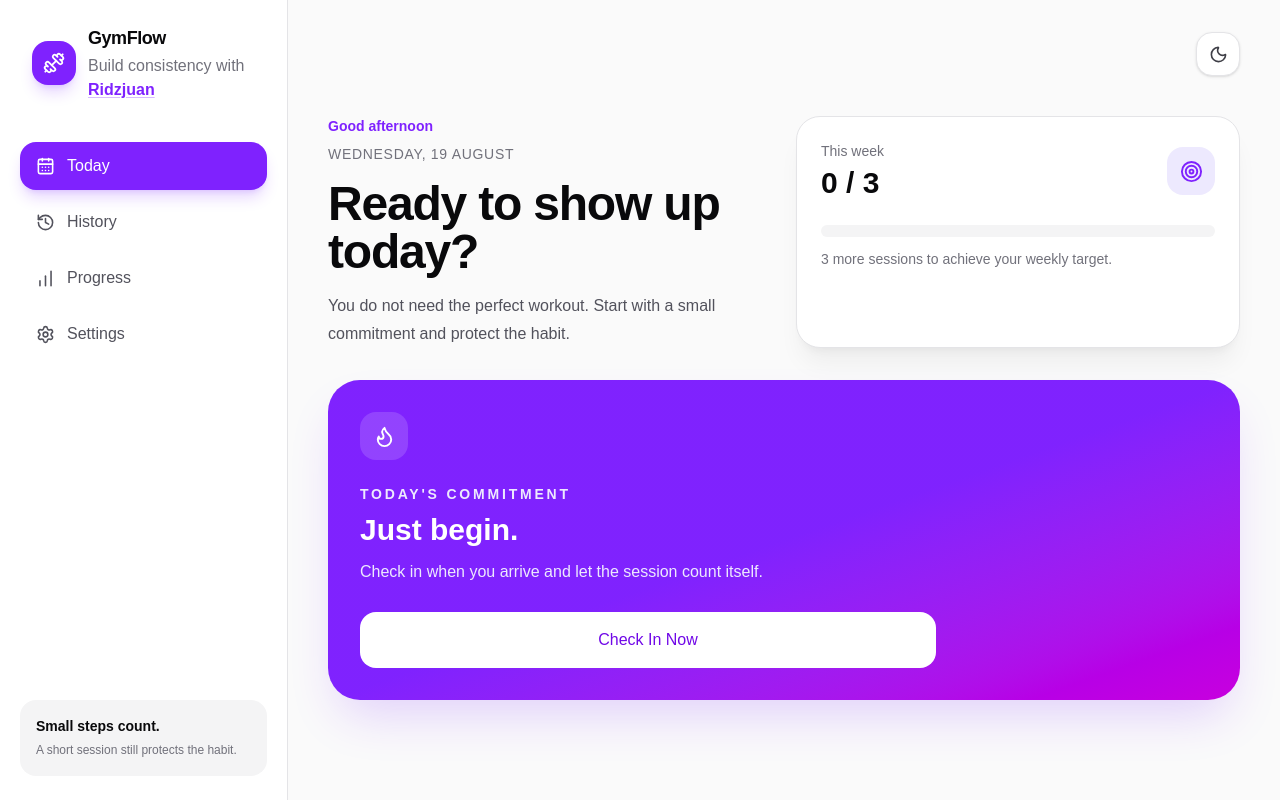
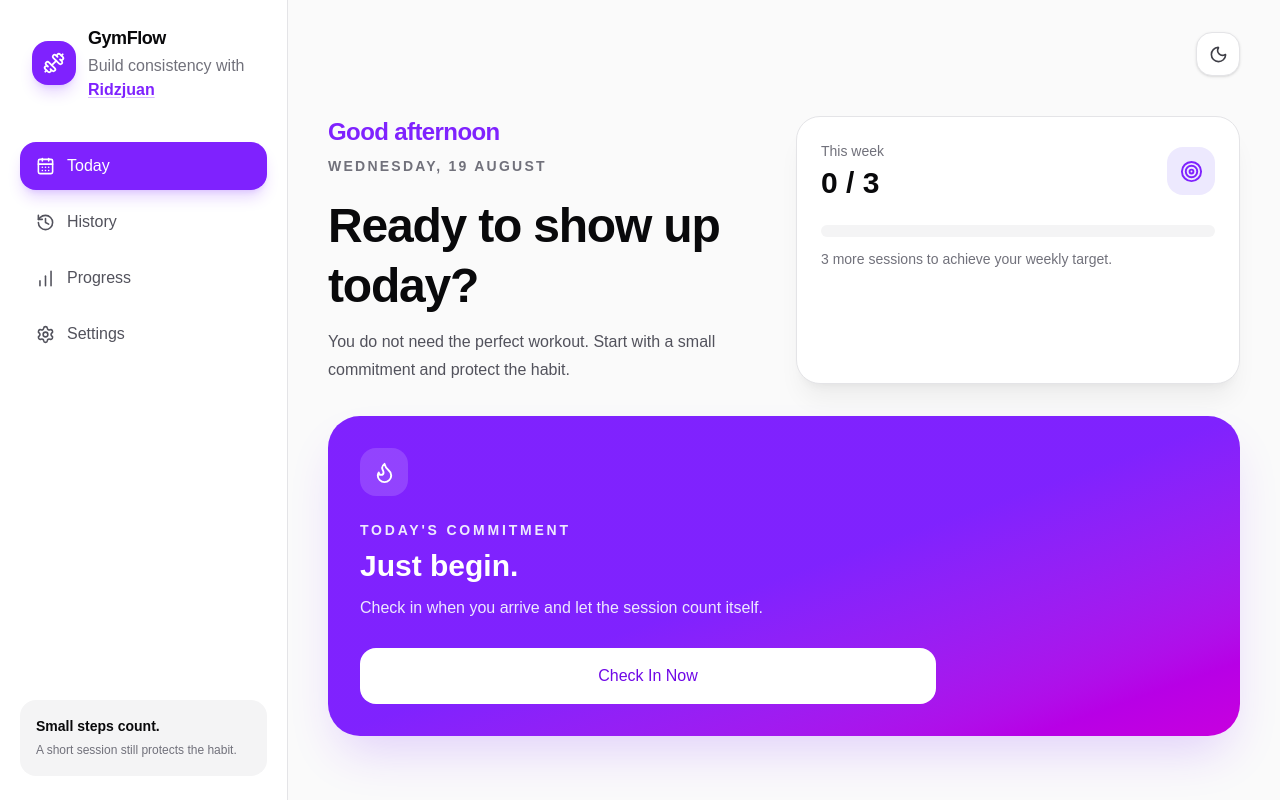
Before and after one commit to ameeridz/gymflow, a Next.js app: page / in a window 1280 px wide. Built offline with nearby package versions, Linux system fonts and the light colour scheme.

Commit message:
fix: improve Today page visual hierarchy

```diff
--- a/src/app/page.tsx
+++ b/src/app/page.tsx
@@ -61,12 +61,12 @@ export default function Home() {
     <main className="min-h-screen px-4 py-6 sm:px-6 lg:px-10 lg:py-8">
       <div className="mx-auto max-w-6xl">
         <header className="flex items-center justify-between lg:justify-end">
-          <div className="flex items-center gap-3 lg:hidden">
-            <div className="flex h-11 w-11 items-center justify-center rounded-2xl bg-violet-600 text-white shadow-lg shadow-violet-600/20">
+          <div className="flex min-w-0 items-center gap-3 lg:hidden">
+            <div className="flex h-11 w-11 shrink-0 items-center justify-center rounded-2xl bg-violet-600 text-white shadow-lg shadow-violet-600/20">
               <Dumbbell size={22} />
             </div>
 
-            <div>
+            <div className="min-w-0">
               <p className="text-lg font-black tracking-tight">
                 GymFlow
               </p>
@@ -75,7 +75,8 @@ export default function Home() {
                 href="https://ridzu.one"
                 target="_blank"
                 rel="noopener noreferrer"
-                className="text-xs text-zinc-500 transition-colors hover:text-violet-600 dark:text-zinc-400 dark:hover:text-violet-400"
+                aria-label="Visit Ridzjuan personal website"
+                className="block truncate text-xs text-zinc-500 transition-colors hover:text-violet-600 dark:text-zinc-400 dark:hover:text-violet-400"
               >
                 Build consistency with{" "}
                 <span className="font-bold text-violet-600 dark:text-violet-400">
@@ -92,13 +93,13 @@ export default function Home() {
           <div>
             <TodayGreeting />
 
-            <h1 className="mt-4 max-w-xl text-4xl font-black tracking-tight sm:text-5xl">
+            <h1 className="mt-5 max-w-xl text-3xl font-black leading-tight tracking-tight sm:text-4xl lg:text-5xl">
               {activeSession
                 ? "You showed up."
                 : "Ready to show up today?"}
             </h1>
 
-            <p className="mt-4 max-w-lg text-base leading-7 text-zinc-600 dark:text-zinc-400">
+            <p className="mt-3 max-w-lg text-base leading-7 text-zinc-600 dark:text-zinc-400">
               {activeSession
                 ? "Your session is active. Focus on moving and let GymFlow count the time."
                 : "You do not need the perfect workout. Start with a small commitment and protect the habit."}
--- a/src/components/today/today-greeting.tsx
+++ b/src/components/today/today-greeting.tsx
@@ -65,12 +65,12 @@ export function TodayGreeting() {
 
   return (
     <div>
-      <p className="text-sm font-semibold text-violet-600 dark:text-violet-400">
-        {greetingText}
+      <p className="text-xl font-black tracking-tight text-violet-600 dark:text-violet-400 sm:text-2xl">
+      {greetingText}
       </p>
 
-      <p className="mt-2 text-sm font-medium uppercase tracking-wider text-zinc-500 dark:text-zinc-400">
-        {formattedDate}
+      <p className="mt-2 text-xs font-semibold uppercase tracking-[0.16em] text-zinc-500 dark:text-zinc-400 sm:text-sm">
+      {formattedDate}
       </p>
     </div>
   );
```
